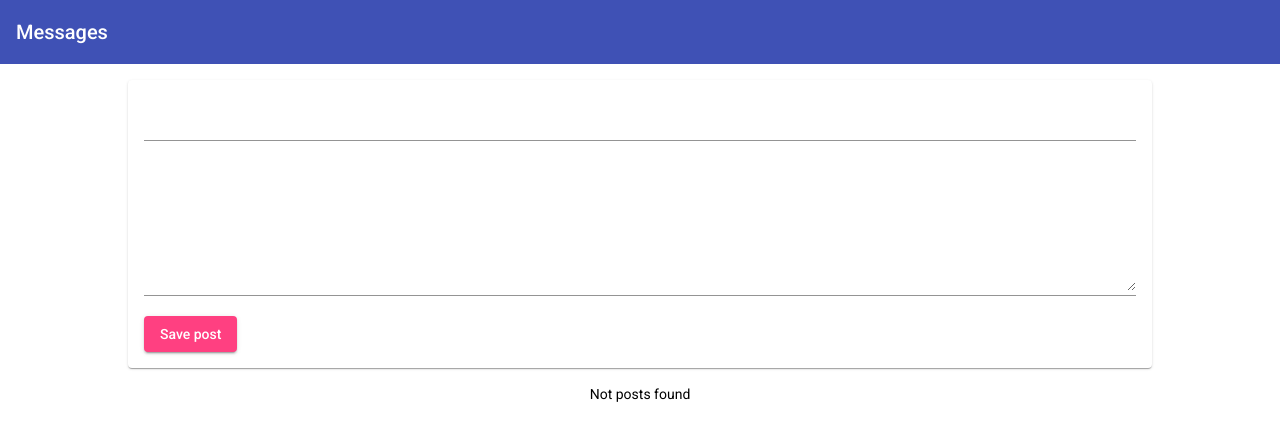
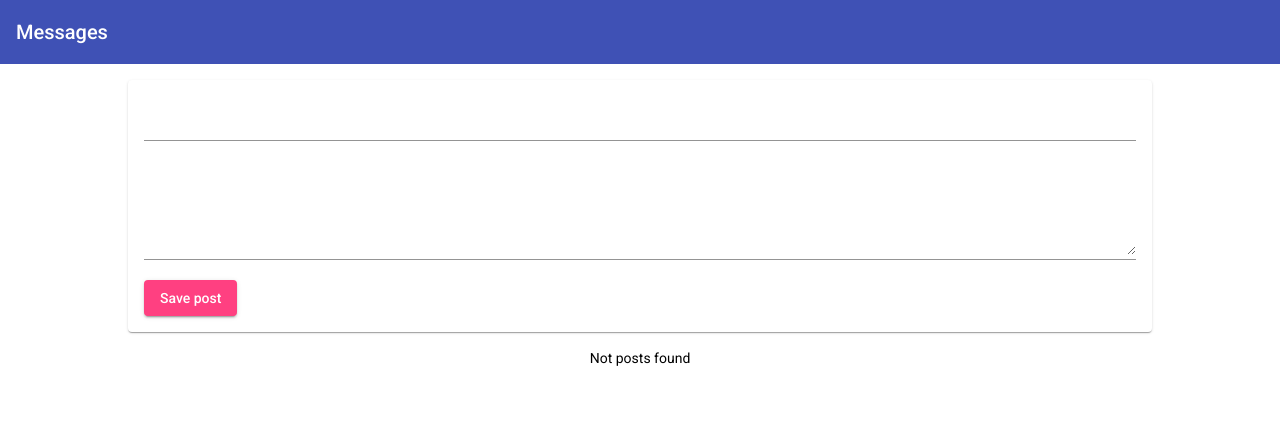
Before and after one commit to alphastation/post-maker-app, an Angular app: page / in a window 1280 px wide. Shown: the top 438 px of the page. Built offline with nearby package versions, Linux system fonts and the light colour scheme.

Commit message:
next post-create compo optimisation: two-way binding in the html inputs is replaced with using FormsModule and its directives like ngModule to help display/listen/extract data and ngForm to monitor/validate properties; changes are made for proper outputing of error messages.

```diff
--- a/src/app/posts/post-create/post-create.component.html
+++ b/src/app/posts/post-create/post-create.component.html
@@ -1,12 +1,18 @@
 <!-- <p>post-create works!</p> -->
 <mat-card>
-  <mat-form-field>
-    <input matInput type="text" [(ngModel)]="titleEntered">
-  </mat-form-field>
-  <mat-form-field>
-    <textarea matInput rows="6" [(ngModel)]="contentEntered"></textarea>
-  </mat-form-field>
-  <button mat-raised-button color="accent" (click)="onCreatingPost()">Save post</button>
+  <form (submit)="onCreatingPost(postForm)" #postForm="ngForm">
+    <mat-form-field>
+      <input matInput type="text" name="title" ngModel required minlength="3" #title="ngModel">
+      <mat-error *ngIf="title.invalid">Please enter a post title!</mat-error>
+    </mat-form-field>
+    <mat-form-field>
+      <textarea matInput rows="4" name="content" ngModel required #content="ngModel"></textarea>
+      <mat-error *ngIf="content.invalid">Please enter some content!</mat-error>
+
+    </mat-form-field>
+    <button mat-raised-button color="accent" type="submit">Save post</button>
+  </form>
+
 </mat-card>
 
 <!-- <input type="text"> -->
--- a/src/app/posts/post-create/post-create.component.ts
+++ b/src/app/posts/post-create/post-create.component.ts
@@ -1,4 +1,6 @@
 import { Component, EventEmitter, Output } from '@angular/core';
+import { NgForm } from '@angular/forms';
+
 import { Post } from '../post.model';
 
 @Component({
@@ -14,10 +16,13 @@ export class PostCreateComponent {
   @Output() postCreatedEvent = new EventEmitter<Post>();
   // postInput: HTMLTextAreaElement
 
-  onCreatingPost() {
+  onCreatingPost(form: NgForm) {
+    if (form.invalid) {
+      return;
+    }
     const post: Post = {
-      title: this.titleEntered,
-      content: this.contentEntered,
+      title: form.value.title,
+      content: form.value.content,
     };
     this.postCreatedEvent.emit(post);
     // alert('Post is just added');
```
